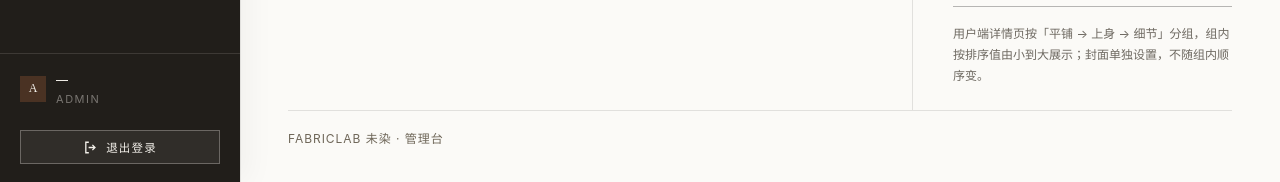
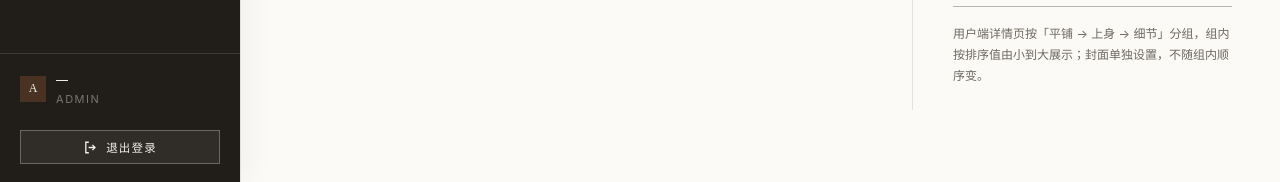
Before and after one commit to W-nnnn/FABRICLAB, a Spring app: template fabriclab/admin/src/main/resources/templates/album.html in a window 1280 px wide. Shown: the part 1035-1217 px from the top of the page. Run offline with Thymeleaf, Linux system fonts and the light colour scheme; the template is opened without the code that fills it, so the values that code supplies are empty; some libraries are stand-ins or nearby versions.

Commit message:
style(admin): 删除整条页脚文字与分隔线

```diff
--- a/fabriclab/admin/src/main/resources/messages.properties
+++ b/fabriclab/admin/src/main/resources/messages.properties
@@ -26,7 +26,6 @@ admin.top.openNav=打开导航
 admin.lang.zh=中文
 admin.lang.en=EN
 admin.lang.label=界面语言
-admin.footer.left=FABRICLAB 未染 · 管理台
 admin.module.soon=该模块在后续任务启用
 admin.action.back=返回控制台
 admin.action.cancel=取消
--- a/fabriclab/admin/src/main/resources/messages_en.properties
+++ b/fabriclab/admin/src/main/resources/messages_en.properties
@@ -26,7 +26,6 @@ admin.top.openNav=Open navigation
 admin.lang.zh=中文
 admin.lang.en=EN
 admin.lang.label=Interface language
-admin.footer.left=FABRICLAB Undyed · Management
 admin.module.soon=This module lands in a later task
 admin.action.back=Back to dashboard
 admin.action.cancel=Cancel
--- a/fabriclab/admin/src/main/resources/static/css/admin.css
+++ b/fabriclab/admin/src/main/resources/static/css/admin.css
@@ -445,11 +445,6 @@ dialog::backdrop{background:rgba(26,26,26,.46);backdrop-filter:blur(1.5px)}
 .psize{border:0;border-bottom:1px solid var(--rule-strong);background:transparent;
   font-size:12px;height:32px;padding:0 4px;border-radius:0}
 
-/* ── 页脚 ─────────────────────────────────────────── */
-.colophon{border-top:1px solid var(--rule);margin-top:auto;padding:18px 0 0;
-  display:flex;justify-content:space-between;gap:20px;
-  font-size:12px;letter-spacing:.08em;color:var(--faint)}
-
 /* ── 错误页 ───────────────────────────────────────── */
 .error-page{min-height:100vh;display:grid;place-items:center;background:var(--paper)}
 .error-main{text-align:center;padding:40px;max-width:520px}
@@ -527,7 +522,6 @@ html[lang="en"] .help{font-size:12px}
   .ph__act{flex-direction:column;align-items:flex-start;gap:12px}
   .actions-bar{flex-direction:column;align-items:stretch;padding:12px var(--pad)}
   .actions-bar__act{justify-content:flex-end}
-  .colophon{flex-direction:column;gap:6px}
   .hero__txt{padding:24px}
   .hero h2{font-size:24px}
   .hero__meta{gap:18px}
--- a/fabriclab/admin/src/main/resources/templates/album.html
+++ b/fabriclab/admin/src/main/resources/templates/album.html
@@ -179,7 +179,6 @@
                     </aside>
                 </div>
 
-                <footer th:replace="~{fragments :: footer}"></footer>
             </div>
         </main>
     </div>
--- a/fabriclab/admin/src/main/resources/templates/albums.html
+++ b/fabriclab/admin/src/main/resources/templates/albums.html
@@ -90,7 +90,6 @@
                     </div>
                 </div>
 
-                <footer th:replace="~{fragments :: footer}"></footer>
             </div>
         </main>
     </div>
--- a/fabriclab/admin/src/main/resources/templates/categories.html
+++ b/fabriclab/admin/src/main/resources/templates/categories.html
@@ -80,7 +80,6 @@
                     </div>
                 </section>
 
-                <footer th:replace="~{fragments :: footer}"></footer>
             </div>
         </main>
     </div>
--- a/fabriclab/admin/src/main/resources/templates/category-form.html
+++ b/fabriclab/admin/src/main/resources/templates/category-form.html
@@ -75,7 +75,6 @@
                         </div>
                     </aside>
                 </div>
-                <footer th:replace="~{fragments :: footer}"></footer>
             </div>
         </main>
         <div class="actions-bar">
--- a/fabriclab/admin/src/main/resources/templates/console.html
+++ b/fabriclab/admin/src/main/resources/templates/console.html
@@ -168,7 +168,6 @@
                     </aside>
                 </div>
 
-                <footer th:replace="~{fragments :: footer}"></footer>
             </div>
         </main>
     </div>
--- a/fabriclab/admin/src/main/resources/templates/fragments.html
+++ b/fabriclab/admin/src/main/resources/templates/fragments.html
@@ -263,10 +263,6 @@
     <div id="progress"></div>
 </div>
 
-<footer class="colophon" th:fragment="footer">
-    <span th:text="#{admin.footer.left}">FABRICLAB 未染 · 管理台</span>
-</footer>
-
 <div class="alert" th:fragment="notice" th:if="${notice != null}"
      th:classappend="${noticeKind == 'err'} ? 'alert--err' : 'alert--ok'"
      th:attr="role=${noticeKind == 'err'} ? 'alert' : 'status'">
--- a/fabriclab/admin/src/main/resources/templates/order-detail.html
+++ b/fabriclab/admin/src/main/resources/templates/order-detail.html
@@ -112,7 +112,6 @@
                         </div>
                     </aside>
                 </div>
-                <footer th:replace="~{fragments :: footer}"></footer>
             </div>
         </main>
     </div>
--- a/fabriclab/admin/src/main/resources/templates/orders.html
+++ b/fabriclab/admin/src/main/resources/templates/orders.html
@@ -128,7 +128,6 @@
                     </form>
                 </div>
 
-                <footer th:replace="~{fragments :: footer}"></footer>
             </div>
         </main>
     </div>
--- a/fabriclab/admin/src/main/resources/templates/product-form.html
+++ b/fabriclab/admin/src/main/resources/templates/product-form.html
@@ -200,7 +200,6 @@
                         </div>
                     </aside>
                 </div>
-                <footer th:replace="~{fragments :: footer}"></footer>
             </div>
         </main>
         <div class="actions-bar">
--- a/fabriclab/admin/src/main/resources/templates/products.html
+++ b/fabriclab/admin/src/main/resources/templates/products.html
@@ -169,7 +169,6 @@
                     <button type="button" id="menuDel" class="danger" th:text="#{admin.action.delete}">删除</button>
                 </div>
 
-                <footer th:replace="~{fragments :: footer}"></footer>
             </div>
         </main>
     </div>
--- a/fabriclab/admin/src/main/resources/templates/support-detail.html
+++ b/fabriclab/admin/src/main/resources/templates/support-detail.html
@@ -110,7 +110,6 @@
                     </aside>
                 </div>
 
-                <footer th:replace="~{fragments :: footer}"></footer>
             </div>
         </main>
     </div>
--- a/fabriclab/admin/src/main/resources/templates/support.html
+++ b/fabriclab/admin/src/main/resources/templates/support.html
@@ -111,7 +111,6 @@
                     </div>
                 </div>
 
-                <footer th:replace="~{fragments :: footer}"></footer>
             </div>
         </main>
     </div>
--- a/fabriclab/admin/src/main/resources/templates/user-detail.html
+++ b/fabriclab/admin/src/main/resources/templates/user-detail.html
@@ -157,7 +157,6 @@
                         </div>
                     </aside>
                 </div>
-                <footer th:replace="~{fragments :: footer}"></footer>
             </div>
         </main>
         <div class="actions-bar">
--- a/fabriclab/admin/src/main/resources/templates/users.html
+++ b/fabriclab/admin/src/main/resources/templates/users.html
@@ -143,7 +143,6 @@
                     <button type="button" id="menuStatus" th:text="#{admin.user.disable}">停用账号</button>
                 </div>
 
-                <footer th:replace="~{fragments :: footer}"></footer>
             </div>
         </main>
     </div>
```
